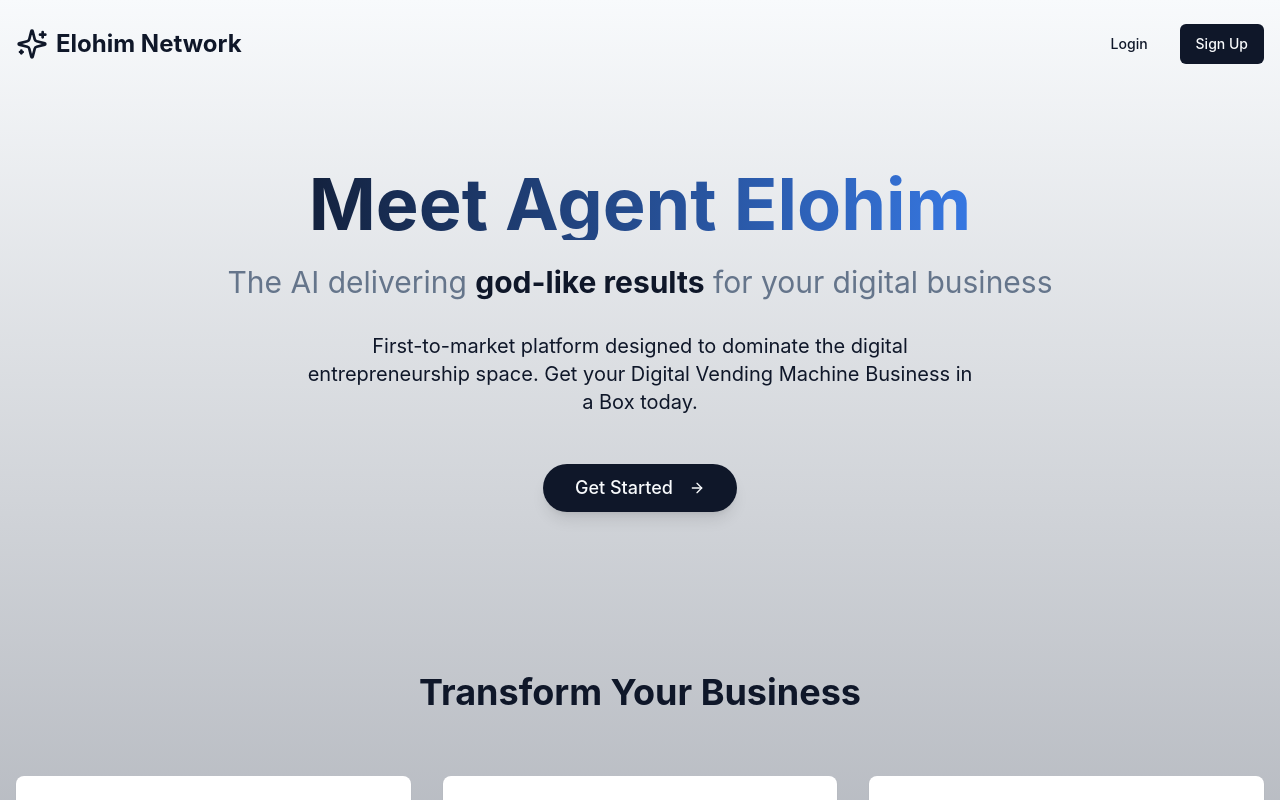
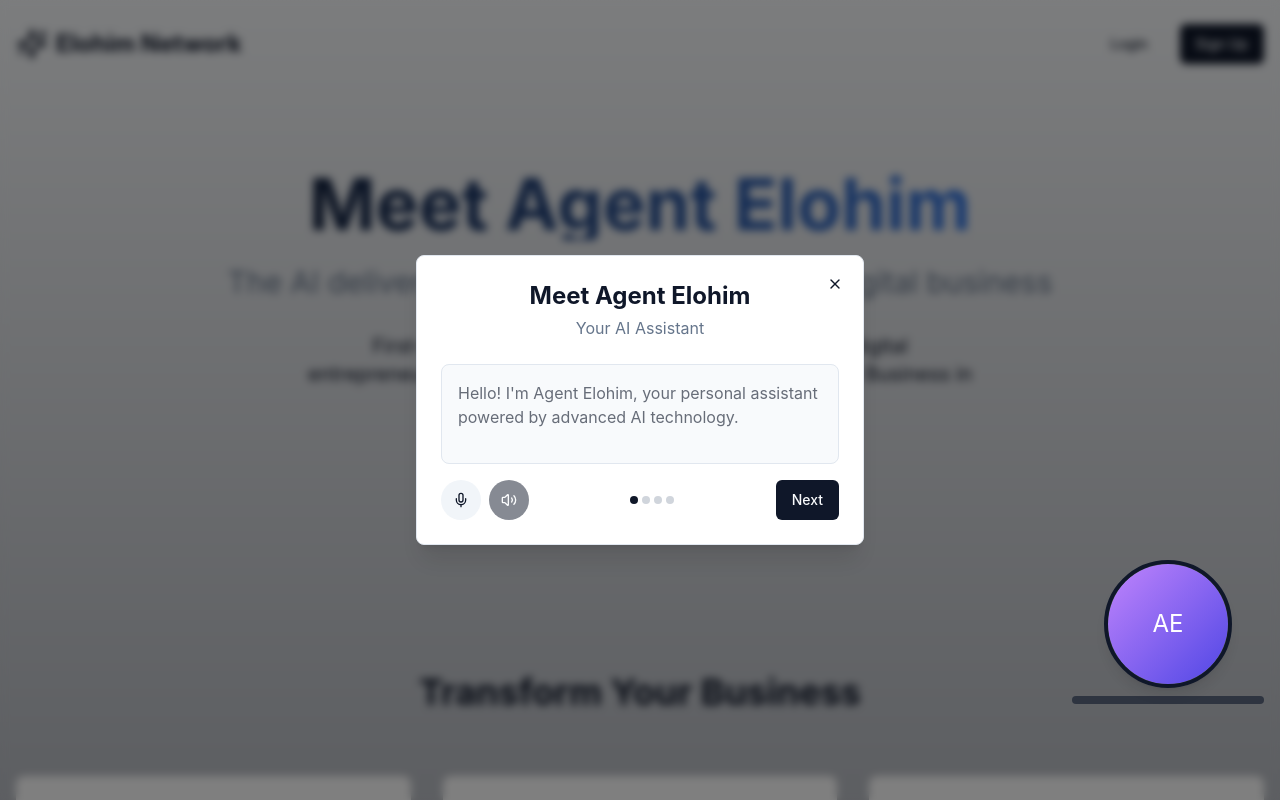
Before and after one commit to Elohim-Network/elohimnetworkinterface, a React (Vite) app: page / in a window 1280 px wide. Shown: the top 800 px of the page. Built offline with nearby package versions, Linux system fonts and the light colour scheme.

Commit message:
Add agent Elohim avatar
Implement a customizable avatar for agent Elohim to introduce herself and explain voice control functionality.

```diff
--- a/src/components/ChatInterface.tsx
+++ b/src/components/ChatInterface.tsx
@@ -1,4 +1,3 @@
-
 import React, { useRef, useEffect, useState, useCallback } from 'react';
 import { useChat } from '@/hooks/useChat';
 import { useVoice } from '@/hooks/useVoice';
@@ -8,8 +7,9 @@ import Sidebar from '@/components/Sidebar';
 import ChatInput from '@/components/ChatInput';
 import MessageBubble from '@/components/MessageBubble';
 import VoiceControl from '@/components/VoiceControl';
+import ElohimIntroduction from '@/components/ElohimIntroduction';
+import ElohimAvatar from '@/components/ElohimAvatar';
 import { toast } from 'sonner';
-import { Message } from '@/types/chat';
 
 const ChatInterface: React.FC = () => {
   const {
@@ -43,23 +43,39 @@ const ChatInterface: React.FC = () => {
     cloneVoice,
     deleteCustomVoice,
     loadVoices,
-    // Browser voice props
     useBrowserVoice,
     toggleBrowserVoice
   } = useVoice();
 
   const [isSidebarCollapsed, setIsSidebarCollapsed] = useState(false);
   const [showVoiceControls, setShowVoiceControls] = useState(false);
+  const [showIntroduction, setShowIntroduction] = useState(false);
+  const [showAvatar, setShowAvatar] = useState(false);
   const messagesEndRef = useRef<HTMLDivElement>(null);
 
-  const handleUpdateConnectionConfig = useCallback((config: {
-    mistralUrl: string;
-    stableDiffusionUrl: string;
-    mistralModel: string;
-    sdModel: string;
-  }) => {
-    toast.success('Connection settings updated. Your next message will use the new endpoints.');
+  useEffect(() => {
+    const hasSeenIntro = localStorage.getItem('elohim-intro-seen');
+    if (!hasSeenIntro) {
+      setTimeout(() => setShowIntroduction(true), 1500);
+    }
   }, []);
+
+  const handleIntroductionComplete = () => {
+    setShowIntroduction(false);
+    localStorage.setItem('elohim-intro-seen', 'true');
+    toggleListening();
+    toast.success("Agent Elohim is now listening! Ask me anything.");
+  };
+
+  const handleIntroductionSkip = () => {
+    setShowIntroduction(false);
+    localStorage.setItem('elohim-intro-seen', 'true');
+    toast.info("You can activate voice controls anytime using the mic button.");
+  };
+
+  const toggleAvatar = () => {
+    setShowAvatar(prev => !prev);
+  };
 
   useEffect(() => {
     if (messagesEndRef.current) {
@@ -155,7 +171,6 @@ const ChatInterface: React.FC = () => {
           sessions={sessions}
           onExportChats={sessions.length > 0 ? () => toast.info('Exporting conversations...') : undefined}
           onImportChats={(sessions, merge) => toast.success(`Conversations ${merge ? 'merged' : 'imported'} successfully`)}
-          // Voice related props
           availableVoices={availableVoices}
           currentVoiceId={currentVoiceId}
           elevenLabsApiKey={elevenLabsApiKey}
@@ -164,7 +179,6 @@ const ChatInterface: React.FC = () => {
           onCloneVoice={cloneVoice}
           onDeleteVoice={deleteCustomVoice}
           onRefreshVoices={loadVoices}
-          // Browser voice props
           useBrowserVoice={useBrowserVoice}
           onToggleBrowserVoice={toggleBrowserVoice}
         />
@@ -198,6 +212,7 @@ const ChatInterface: React.FC = () => {
                 toggleVoiceEnabled={toggleVoiceEnabled}
                 toggleHandsFreeMode={toggleHandsFreeMode}
                 stopSpeaking={stopSpeaking}
+                showAvatar={toggleAvatar}
               />
             </div>
           )}
@@ -210,6 +225,8 @@ const ChatInterface: React.FC = () => {
               </div>
             </div>
           )}
+
+          <ElohimAvatar isVisible={showAvatar} />
         </div>
 
         <div className="flex-shrink-0">
@@ -229,6 +246,13 @@ const ChatInterface: React.FC = () => {
           />
         </div>
       </div>
+
+      {showIntroduction && (
+        <ElohimIntroduction
+          onComplete={handleIntroductionComplete}
+          onSkip={handleIntroductionSkip}
+        />
+      )}
     </div>
   );
 };
--- /dev/null
+++ b/src/components/ElohimAvatar.tsx
@@ -0,0 +1,68 @@
+
+import React, { useState, useEffect } from 'react';
+import { Avatar, AvatarImage, AvatarFallback } from '@/components/ui/avatar';
+import { cn } from '@/lib/utils';
+
+interface ElohimAvatarProps {
+  isVisible: boolean;
+  onIntroductionComplete?: () => void;
+}
+
+const ElohimAvatar: React.FC<ElohimAvatarProps> = ({
+  isVisible,
+  onIntroductionComplete
+}) => {
+  const [animationState, setAnimationState] = useState<'entering' | 'visible' | 'exiting' | 'hidden'>(
+    isVisible ? 'entering' : 'hidden'
+  );
+
+  useEffect(() => {
+    if (isVisible && animationState === 'hidden') {
+      setAnimationState('entering');
+    } else if (!isVisible && (animationState === 'visible' || animationState === 'entering')) {
+      setAnimationState('exiting');
+    }
+  }, [isVisible, animationState]);
+
+  useEffect(() => {
+    let timer: number;
+
+    if (animationState === 'entering') {
+      timer = window.setTimeout(() => {
+        setAnimationState('visible');
+      }, 1000); // Animation duration
+    } else if (animationState === 'exiting') {
+      timer = window.setTimeout(() => {
+        setAnimationState('hidden');
+      }, 1000); // Animation duration
+    }
+
+    return () => {
+      if (timer) clearTimeout(timer);
+    };
+  }, [animationState]);
+
+  if (animationState === 'hidden') {
+    return null;
+  }
+
+  return (
+    <div
+      className={cn(
+        "fixed z-50 transition-all duration-1000 ease-in-out",
+        animationState === 'entering' ? "right-[-10rem] opacity-0" : "",
+        animationState === 'visible' ? "right-4 opacity-100" : "",
+        animationState === 'exiting' ? "right-[-15rem] opacity-0" : "",
+        "bottom-20 md:bottom-24 flex flex-col items-center"
+      )}
+    >
+      <Avatar className="h-32 w-32 border-4 border-primary shadow-lg">
+        <AvatarImage src="/agent-elohim.png" alt="Agent Elohim" />
+        <AvatarFallback className="bg-gradient-to-br from-purple-400 to-indigo-600 text-white text-2xl">AE</AvatarFallback>
+      </Avatar>
+      <div className="mt-2 w-48 h-2 bg-primary rounded-full animate-pulse"></div>
+    </div>
+  );
+};
+
+export default ElohimAvatar;
--- /dev/null
+++ b/src/components/ElohimIntroduction.tsx
@@ -0,0 +1,128 @@
+
+import React, { useState, useEffect } from 'react';
+import { Button } from '@/components/ui/button';
+import { Card } from '@/components/ui/card';
+import { Mic, Volume2, X } from 'lucide-react';
+import { toast } from 'sonner';
+import ElohimAvatar from './ElohimAvatar';
+
+interface ElohimIntroductionProps {
+  onComplete: () => void;
+  onSkip: () => void;
+}
+
+const ElohimIntroduction: React.FC<ElohimIntroductionProps> = ({ onComplete, onSkip }) => {
+  const [step, setStep] = useState(0);
+  const [showAvatar, setShowAvatar] = useState(true);
+  const [isPlaying, setIsPlaying] = useState(false);
+
+  const introSteps = [
+    "Hello! I'm Agent Elohim, your personal assistant powered by advanced AI technology.",
+    "You can talk to me using just your voice. Ask me any questions, and I'll guide you through the Elohim Network platform.",
+    "I can recommend products, explain features, and help you find exactly what you're looking for.",
+    "The best part? I'm using powerful open-source tools right now, but when you decide to upgrade, I'll gain even more capabilities.",
+  ];
+
+  useEffect(() => {
+    if (step < introSteps.length) {
+      startSpeaking(introSteps[step]);
+    } else {
+      onComplete();
+    }
+  }, [step]);
+
+  const startSpeaking = (text: string) => {
+    setIsPlaying(true);
+
+    // Simulate speech with a delay - in production this would use the speech API
+    const wordCount = text.split(' ').length;
+    const speakingTime = wordCount * 400; // Average speaking time per word
+
+    setTimeout(() => {
+      setIsPlaying(false);
+      if (step < introSteps.length - 1) {
+        // Auto advance to next step after a short pause
+        setTimeout(() => setStep(step + 1), 1000);
+      } else {
+        // Final step - wait a moment before completion
+        setTimeout(() => onComplete(), 1500);
+      }
+    }, speakingTime);
+  };
+
+  const handleSkip = () => {
+    setShowAvatar(false);
+    setTimeout(() => onSkip(), 1000);
+  };
+
+  const handleMicClick = () => {
+    toast.info("Voice input is available after the introduction!");
+  };
+
+  return (
+    <div className="fixed inset-0 z-40 flex items-center justify-center bg-black/50 backdrop-blur-sm">
+      <ElohimAvatar isVisible={showAvatar} />
+
+      <Card className="relative max-w-md w-full p-6 m-4 shadow-xl">
+        <Button
+          variant="ghost"
+          size="icon"
+          className="absolute right-2 top-2"
+          onClick={handleSkip}
+        >
+          <X className="h-4 w-4" />
+        </Button>
+
+        <div className="mb-6">
+          <h2 className="text-2xl font-bold text-center mb-1">Meet Agent Elohim</h2>
+          <p className="text-center text-muted-foreground">Your AI Assistant</p>
+        </div>
+
+        <div className="min-h-[100px] mb-4 p-4 border rounded-lg bg-muted/50">
+          <p className={`transition-opacity ${isPlaying ? 'animate-pulse' : ''}`}>
+            {introSteps[step]}
+          </p>
+        </div>
+
+        <div className="flex justify-between items-center">
+          <div className="flex gap-2">
+            <Button
+              size="icon"
+              variant="secondary"
+              className="rounded-full"
+              onClick={handleMicClick}
+            >
+              <Mic className="h-4 w-4" />
+            </Button>
+
+            <Button
+              size="icon"
+              variant={isPlaying ? "default" : "secondary"}
+              className="rounded-full"
+              disabled
+            >
+              <Volume2 className="h-4 w-4" />
+            </Button>
+          </div>
+
+          <div className="flex gap-1">
+            {introSteps.map((_, i) => (
+              <div
+                key={i}
+                className={`h-2 w-2 rounded-full ${step === i ? 'bg-primary' : 'bg-muted-foreground/30'}`}
+              ></div>
+            ))}
+          </div>
+
+          <Button onClick={() => setStep(prevStep =>
+            prevStep < introSteps.length - 1 ? prevStep + 1 : prevStep
+          )}>
+            {step < introSteps.length - 1 ? "Next" : "Get Started"}
+          </Button>
+        </div>
+      </Card>
+    </div>
+  );
+};
+
+export default ElohimIntroduction;
--- a/src/pages/Landing.tsx
+++ b/src/pages/Landing.tsx
@@ -1,13 +1,32 @@
-
-import React from 'react';
+import React, { useEffect, useState } from 'react';
 import { useNavigate } from 'react-router-dom';
 import { Button } from '@/components/ui/button';
 import { Card, CardContent } from '@/components/ui/card';
 import { Tabs, TabsContent, TabsList, TabsTrigger } from '@/components/ui/tabs';
 import { ArrowRight, Bot, CheckCheck, Rocket, Shield, Sparkles, Star, Zap } from 'lucide-react';
+import ElohimIntroduction from '@/components/ElohimIntroduction';
 
 const Landing = () => {
   const navigate = useNavigate();
+  const [showIntroduction, setShowIntroduction] = useState(false);
+
+  useEffect(() => {
+    // Show introduction on first visit to landing page
+    const hasSeenLandingIntro = localStorage.getItem('elohim-landing-intro-seen');
+    if (!hasSeenLandingIntro) {
+      setTimeout(() => setShowIntroduction(true), 1500);
+    }
+  }, []);
+
+  const handleIntroductionComplete = () => {
+    setShowIntroduction(false);
+    localStorage.setItem('elohim-landing-intro-seen', 'true');
+  };
+
+  const handleIntroductionSkip = () => {
+    setShowIntroduction(false);
+    localStorage.setItem('elohim-landing-intro-seen', 'true');
+  };
 
   const handleGetStarted = () => {
     navigate('/app');
@@ -353,6 +372,13 @@ const Landing = () => {
           </div>
         </div>
       </footer>
+
+      {showIntroduction && (
+        <ElohimIntroduction
+          onComplete={handleIntroductionComplete}
+          onSkip={handleIntroductionSkip}
+        />
+      )}
     </div>
   );
 };
```
Also changed, not shown: src/components/VoiceControl.tsx (+16 -2 lines), public/agent-elohim.png (added).
